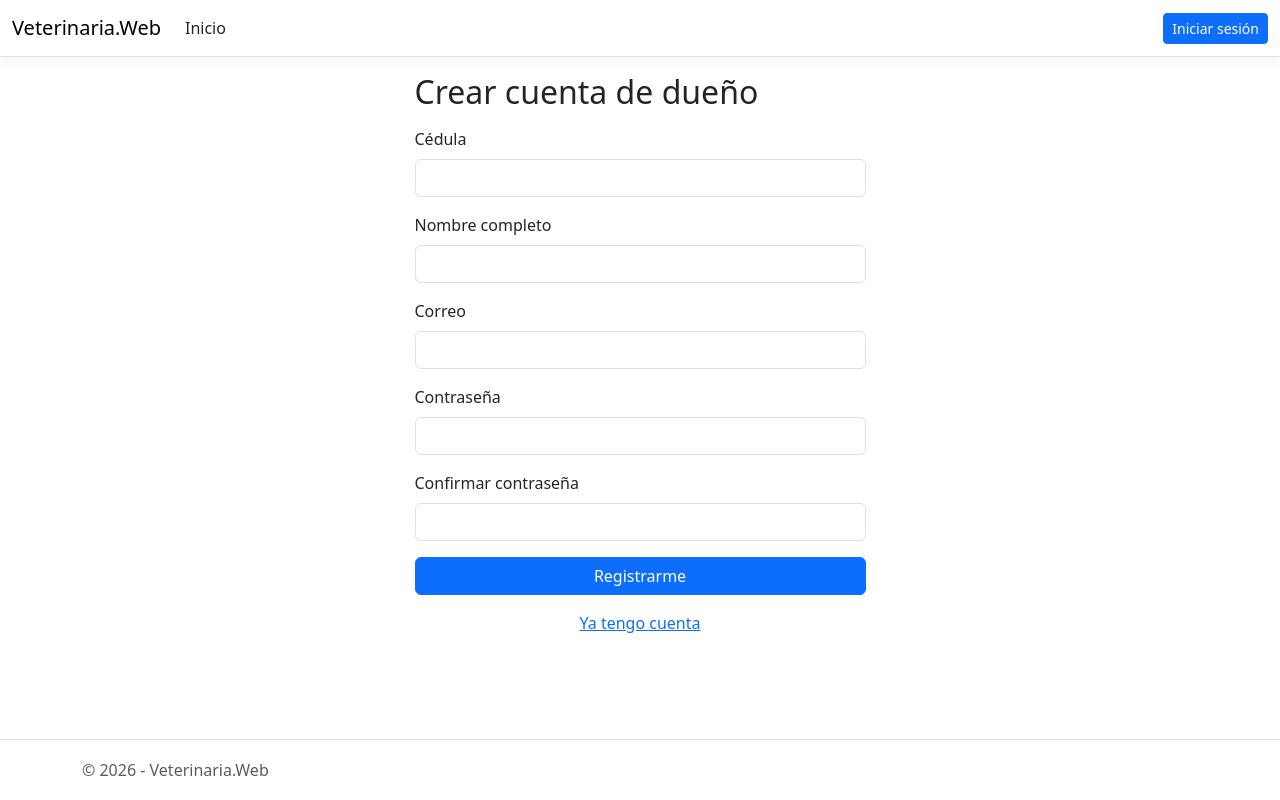
After one commit to Abygb11/IIProyectoDesarrollo4, an ASP.NET Core app: template Veterinaria.Web/Views/Cuenta/Registro.cshtml in a window 1280 px wide. The commit adds this page. Run offline with ASP.NET Core 8, Linux system fonts and the light colour scheme; the template is opened without the code that fills it, so the values that code supplies are empty; style sheets or scripts are compiled from the project's sources.

Commit message:
Registro publico de dueños

```diff
--- a/Veterinaria.Web/Views/Cuenta/Login.cshtml
+++ b/Veterinaria.Web/Views/Cuenta/Login.cshtml
@@ -6,6 +6,11 @@
     @if (ViewBag.Error != null)
     {
         <div class="alert alert-danger">@ViewBag.Error</div>
+    }
+
+    @if (TempData["Ok"] != null)
+    {
+        <div class="alert alert-success">@TempData["Ok"]</div>
     }
     <form method="post">
       <div class="mb-3">
@@ -19,6 +24,7 @@
         <input name="password" type="password" class="form-control" required />
       </div>
       <button class="btn btn-primary w-100">Entrar</button>
+      <p class="mt-3 text-center">¿Eres dueño de una mascota? <a asp-action="Registro">Crear cuenta</a></p>
     </form>
   </div>
 </div>
--- /dev/null
+++ b/Veterinaria.Web/Views/Cuenta/Registro.cshtml
@@ -0,0 +1,38 @@
+@model Veterinaria.Web.ViewModels.RegistroVM
+@{ ViewData["Title"] = "Crear cuenta"; }
+
+<div class="row justify-content-center">
+  <div class="col-md-5">
+    <h2 class="mb-3">Crear cuenta de dueño</h2>
+    <form method="post">
+      <div class="mb-3">
+        <label class="form-label">Cédula</label>
+        <input asp-for="Cedula" class="form-control" />
+        @*Validación para la Cédula para que esté en el formato correcto*@
+        <span asp-validation-for="Cedula" class="text-danger"></span>
+      </div>
+      <div class="mb-3">
+        <label class="form-label">Nombre completo</label>
+        <input asp-for="Nombre" class="form-control" />
+        <span asp-validation-for="Nombre" class="text-danger"></span>
+      </div>
+      <div class="mb-3">
+        <label class="form-label">Correo</label>
+        <input asp-for="Correo" class="form-control" />
+        <span asp-validation-for="Correo" class="text-danger"></span>
+      </div>
+      <div class="mb-3">
+        <label class="form-label">Contraseña</label>
+        <input asp-for="Password" class="form-control" />
+        <span asp-validation-for="Password" class="text-danger"></span>
+      </div>
+      <div class="mb-3">
+        <label class="form-label">Confirmar contraseña</label>
+        <input asp-for="ConfirmarPassword" class="form-control" />
+        <span asp-validation-for="ConfirmarPassword" class="text-danger"></span>
+      </div>
+      <button class="btn btn-primary w-100">Registrarme</button>
+    </form>
+    <p class="mt-3 text-center"><a asp-action="Login">Ya tengo cuenta</a></p>
+  </div>
+</div>
```
Also changed, not shown: Veterinaria.Web/Controllers/CuentaController.cs (+33 -0 lines), Veterinaria.Web/ViewModels/ExpedienteVMs.cs (added, +68 -0 lines).
